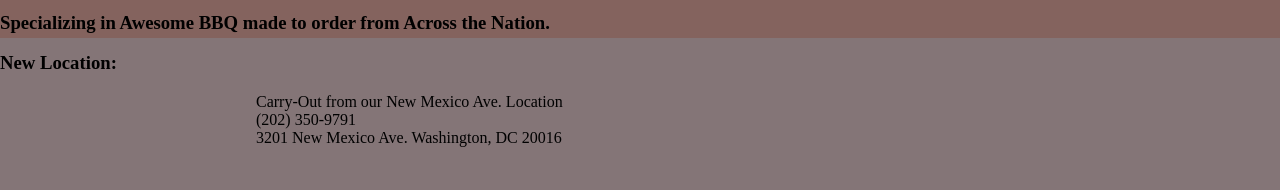
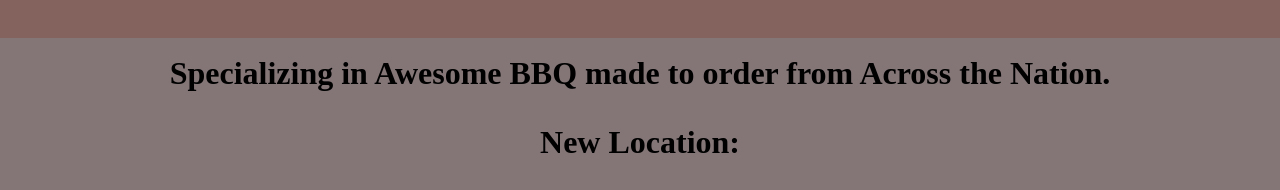
Before and after one commit to Laqwanda-Nettles/CSS-Project, a plain HTML site: page index.html in a window 1280 px wide. Shown: the part 583-773 px from the top of the page. Drawn offline with Linux system fonts and the light colour scheme.

Commit message:
added css to main index.html

```diff
--- a/style.css
+++ b/style.css
@@ -86,6 +86,20 @@ nav li {
   font-style: italic;
 }
 
+main {
+  padding-top: 30px;
+}
+
+main h3 {
+  text-align: center;
+  font-size: 2em;
+}
+
+main p {
+  text-align: center;
+  font-size: 1.5em;
+}
+
 h2 {
   font-family: Tahoma, Verdana, Segoe, sans-serif;
   text-align: center;
```
